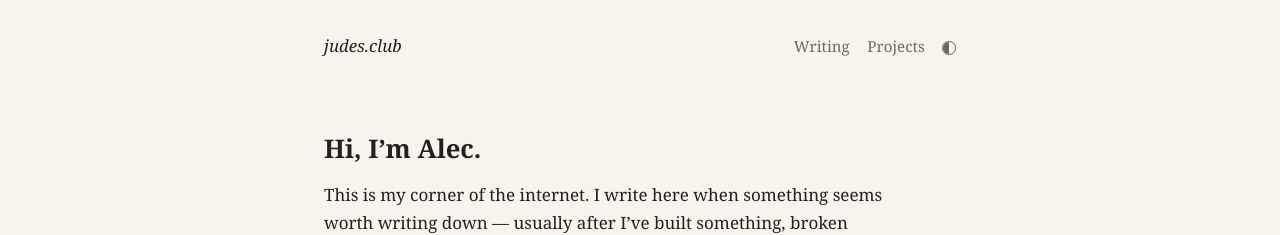
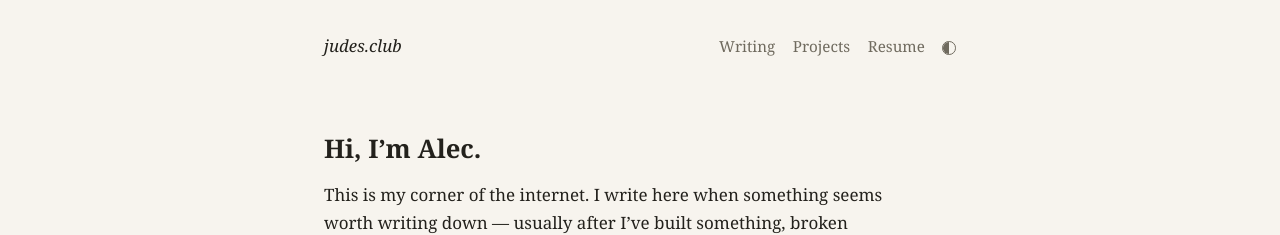
Before and after one commit to alechash/judes.club, a Jekyll site: the page built from index.html, in a window 1280 px wide. Shown: the top 235 px of the page. Built offline with Jekyll 4.4.1, drawn with Linux system fonts in a browser that asks for light colours.

Commit message:
Add Resume link to the nav
Co-Authored-By: Claude Opus 5 (1M context) <noreply@anthropic.com>

```diff
--- a/_includes/nav.html
+++ b/_includes/nav.html
@@ -5,6 +5,7 @@
     <div class="nav-links">
       <a href="/writing/" class="{% if p contains '/writing' %}active{% endif %}">Writing</a>
       <a href="/projects/" class="{% if p contains '/projects' %}active{% endif %}">Projects</a>
+      <a href="/resume.html">Resume</a>
       <button class="theme-toggle" type="button" aria-label="Switch theme" aria-pressed="false" title="Switch theme"></button>
     </div>
   </div>
```
